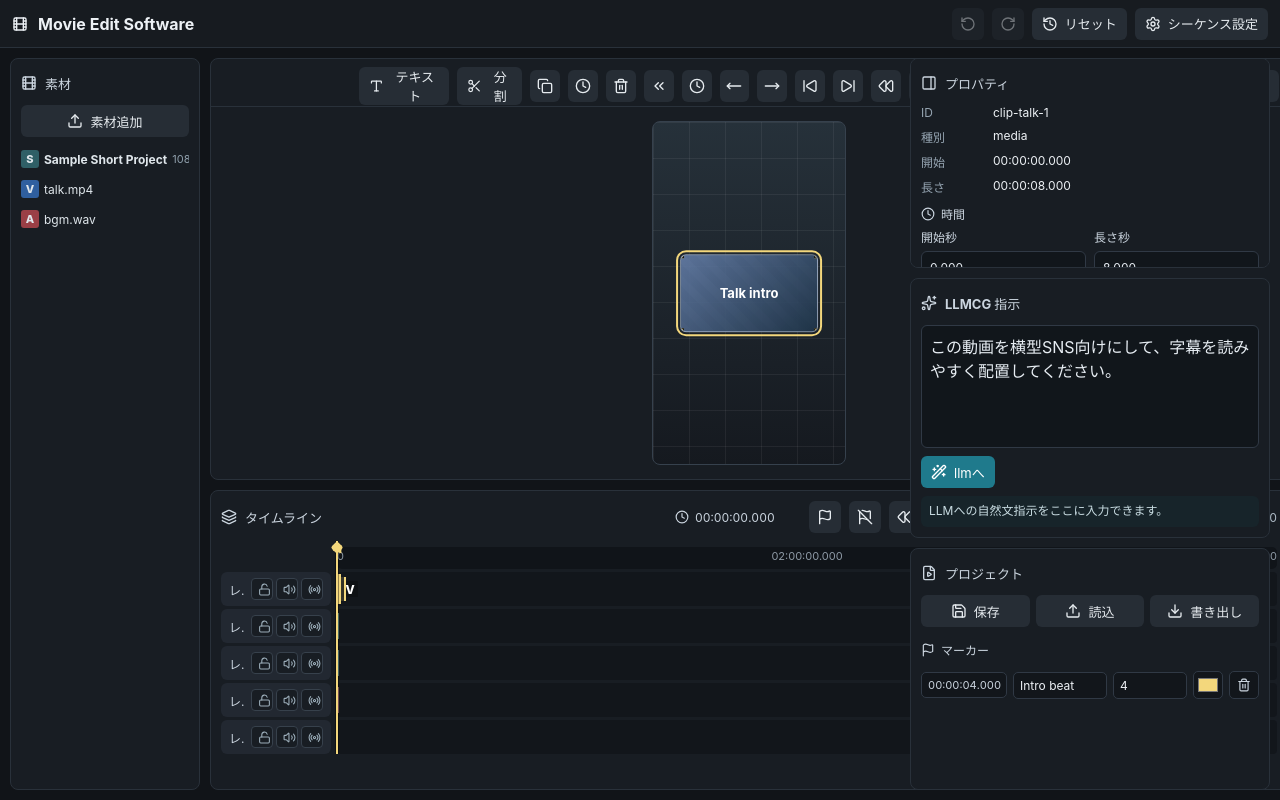
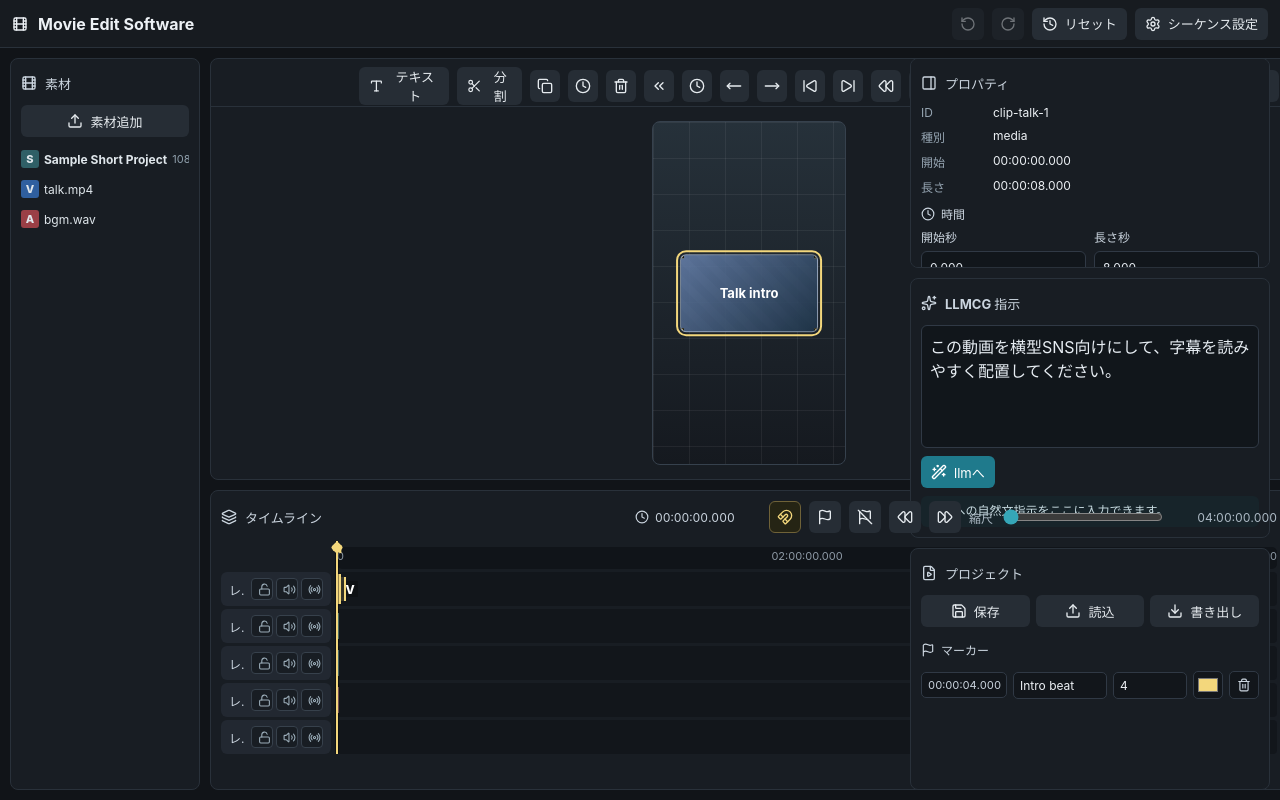
Before and after one commit to hashimoto24680/movie-edit-software, a React (Vite) app: page / in a window 1280 px wide. Built offline with nearby package versions, Linux system fonts and the light colour scheme.

Commit message:
Add timeline snap toggle

```diff
--- a/src/App.tsx
+++ b/src/App.tsx
@@ -11,6 +11,7 @@ import {
   History,
   Layers,
   Lock,
+  Magnet,
   MoveDown,
   MoveLeft,
   MoveRight,
@@ -722,7 +723,9 @@ function SequenceSettingsModal({ open, onClose }: { open: boolean; onClose: () =
 function Timeline() {
   const project = useProjectStore((state) => state.project);
   const playheadFrame = useProjectStore((state) => state.playheadFrame);
+  const timelineSnappingEnabled = useProjectStore((state) => state.timelineSnappingEnabled);
   const setPlayheadFrame = useProjectStore((state) => state.setPlayheadFrame);
+  const toggleTimelineSnapping = useProjectStore((state) => state.toggleTimelineSnapping);
   const addMarkerAtPlayhead = useProjectStore((state) => state.addMarkerAtPlayhead);
   const removeMarkerAtPlayhead = useProjectStore((state) => state.removeMarkerAtPlayhead);
   const jumpPlayheadToMarker = useProjectStore((state) => state.jumpPlayheadToMarker);
@@ -792,9 +795,9 @@ function Timeline() {
   const snapThresholdFrames = Math.max(1, Math.round((timelineFrameRange / laneWidth) * 10));
   const snapFrames = timelineBoundaryFrames(project);
   const snapGuideLeft =
-    timelineDrag?.snapGuideFrame !== null && timelineDrag?.snapGuideFrame !== undefined
+    timelineSnappingEnabled && timelineDrag?.snapGuideFrame !== null && timelineDrag?.snapGuideFrame !== undefined
       ? frameToCanvasX(timelineDrag.snapGuideFrame)
-      : timelineTrim?.snapGuideFrame !== null && timelineTrim?.snapGuideFrame !== undefined
+      : timelineSnappingEnabled && timelineTrim?.snapGuideFrame !== null && timelineTrim?.snapGuideFrame !== undefined
         ? frameToCanvasX(timelineTrim.snapGuideFrame)
       : null;
 
@@ -815,7 +818,7 @@ function Timeline() {
   }, []);
 
   const snapPlayheadFrame = (frame: number): number =>
-    nearestSnapFrame(frame, snapFrames, snapThresholdFrames).frame;
+    timelineSnappingEnabled ? nearestSnapFrame(frame, snapFrames, snapThresholdFrames).frame : frame;
 
   const selectNearestClipInTrack = (event: ReactMouseEvent<HTMLElement>, track: Track) => {
     if ((event.target as HTMLElement).closest(".clip-block")) return;
@@ -875,7 +878,9 @@ function Timeline() {
   ): { startFrame: number; durationFrames: number; boundaryFrame: number; snapGuideFrame: number | null } => {
     const selected = allClips(project).find(({ clip }) => clip.id === trim.clipId)?.clip;
     if (!selected) return trim;
-    const snap = nearestSnapFrame(frame, timelineBoundaryFrames(project, trim.clipId), snapThresholdFrames);
+    const snap = timelineSnappingEnabled
+      ? nearestSnapFrame(frame, timelineBoundaryFrames(project, trim.clipId), snapThresholdFrames)
+      : { frame, snapped: false };
     const snappedFrame = snap.frame;
     if (trim.edge === "end") {
       const boundaryFrame = Math.max(selected.startFrame + 1, snappedFrame);
@@ -922,7 +927,7 @@ function Timeline() {
       window.removeEventListener("pointermove", updateTrim);
       window.removeEventListener("pointerup", finishTrim);
     };
-  }, [project, timelineFrameRange, timelineTrim, snapThresholdFrames, trimClipOnTimeline]);
+  }, [project, timelineFrameRange, timelineSnappingEnabled, timelineTrim, snapThresholdFrames, trimClipOnTimeline]);
 
   const setPlayheadFromRulerPointer = (event: ReactPointerEvent<HTMLElement>): number => {
     const frame = snapPlayheadFrame(frameFromClientX(event.clientX, event.currentTarget, timelineFrameRange));
@@ -943,12 +948,15 @@ function Timeline() {
     if (!timelineRef.current || !timelineDrag) return;
     const target = nearestTimelineLane(timelineRef.current, event.clientX, event.clientY, timelineFrameRange);
     if (!target) return;
-    const snapped = snappedMoveFrame(
-      Math.round(target.frame - timelineDrag.offsetFrames),
+    const rawFrame = Math.round(target.frame - timelineDrag.offsetFrames);
+    const snapped = timelineSnappingEnabled
+      ? snappedMoveFrame(
+          rawFrame,
           timelineDrag.durationFrames,
           timelineBoundaryFrames(project, timelineDrag.clipId),
           snapThresholdFrames
-    );
+        )
+      : { frame: rawFrame, guideFrame: null };
     setTimelineDrag({
       ...timelineDrag,
       targetTrackId: target.trackId,
@@ -962,12 +970,14 @@ function Timeline() {
     event.preventDefault();
     const target = nearestTimelineLane(timelineRef.current, event.clientX, event.clientY, timelineFrameRange);
     const snapped = target
+      ? timelineSnappingEnabled
         ? snappedMoveFrame(
             Math.round(target.frame - timelineDrag.offsetFrames),
             timelineDrag.durationFrames,
             timelineBoundaryFrames(project, timelineDrag.clipId),
             snapThresholdFrames
           )
+        : { frame: Math.round(target.frame - timelineDrag.offsetFrames), guideFrame: null }
       : { frame: timelineDrag.frame, guideFrame: timelineDrag.snapGuideFrame };
     if (timelineDrag.groupClipIds.length > 1) {
       moveSelectedClipsOnTimeline(
@@ -998,6 +1008,13 @@ function Timeline() {
             <Clock aria-hidden />
             {framesToTimecode(playheadFrame, project.render.fps)}
           </span>
+          <button
+            className={`icon-button ${timelineSnappingEnabled ? "active" : ""}`}
+            title={timelineSnappingEnabled ? "スナップON" : "スナップOFF"}
+            onClick={toggleTimelineSnapping}
+          >
+            <Magnet aria-hidden />
+          </button>
           <button className="icon-button" title="現在位置にマーカーを追加 (M)" onClick={addMarkerAtPlayhead}>
             <Flag aria-hidden />
           </button>
--- a/src/store/projectStore.ts
+++ b/src/store/projectStore.ts
@@ -28,6 +28,7 @@ interface ProjectStore {
   selectedClipId: string;
   selectedClipIds: string[];
   playheadFrame: number;
+  timelineSnappingEnabled: boolean;
   llmText: string;
   renderPlan: FfmpegManifest | null;
   renderStatus: string | null;
@@ -42,6 +43,7 @@ interface ProjectStore {
   selectAllClips: () => void;
   selectTrackClips: (trackId: string) => void;
   clearSelection: () => void;
+  toggleTimelineSnapping: () => void;
   setPlayheadFrame: (frame: number) => void;
   selectTimelineFrame: (frame: number) => void;
   addMarkerAtPlayhead: () => void;
@@ -180,6 +182,7 @@ export const useProjectStore = create<ProjectStore>((set, get) => ({
   selectedClipId: "clip-talk-1",
   selectedClipIds: ["clip-talk-1"],
   playheadFrame: 0,
+  timelineSnappingEnabled: true,
   llmText: "この動画を横型SNS向けにして、字幕を読みやすく配置してください。",
   renderPlan: null,
   renderStatus: null,
@@ -214,6 +217,7 @@ export const useProjectStore = create<ProjectStore>((set, get) => ({
     set({ selectedClipId: selectedClipIds.at(-1) ?? "", selectedClipIds });
   },
   clearSelection: () => set({ selectedClipId: "", selectedClipIds: [] }),
+  toggleTimelineSnapping: () => set((state) => ({ timelineSnappingEnabled: !state.timelineSnappingEnabled })),
   setPlayheadFrame: (playheadFrame) => set({ playheadFrame }),
   selectTimelineFrame: (frame) => {
     const { frameSelection } = get();
@@ -1105,6 +1109,7 @@ export const useProjectStore = create<ProjectStore>((set, get) => ({
       selectedClipId: "clip-talk-1",
       selectedClipIds: ["clip-talk-1"],
       playheadFrame: 0,
+      timelineSnappingEnabled: true,
       llmText: "この動画を横型SNS向けにして、字幕を読みやすく配置してください。",
       renderPlan: null,
       renderStatus: null,
--- a/src/styles.css
+++ b/src/styles.css
@@ -165,6 +165,12 @@ button {
 .icon-button.primary {
   background: #1f7a8c;
   color: #ffffff;
+}
+
+.icon-button.active {
+  color: #f3d77c;
+  border: 1px solid #6f6238;
+  background: #252414;
 }
 
 .tool-button.primary:hover,
@@ -518,6 +524,8 @@ input[type="range"] {
 }
 
 .timeline-headline {
+  position: relative;
+  z-index: 3;
   display: flex;
   align-items: center;
   justify-content: space-between;
```
Also changed, not shown: 1 other file (tests, documents, lock files or other folders). Lines whose indentation alone changed are shown as unchanged.
